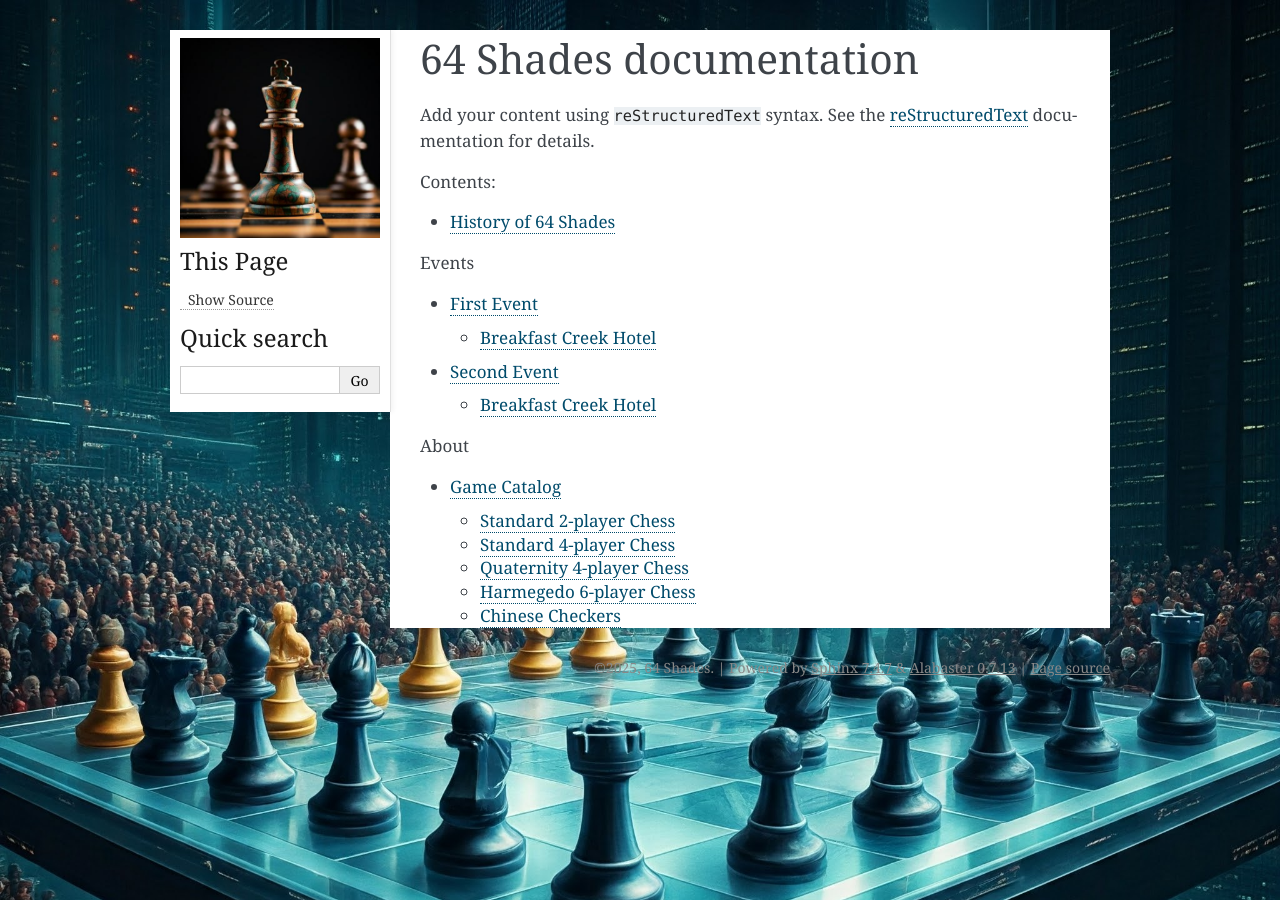
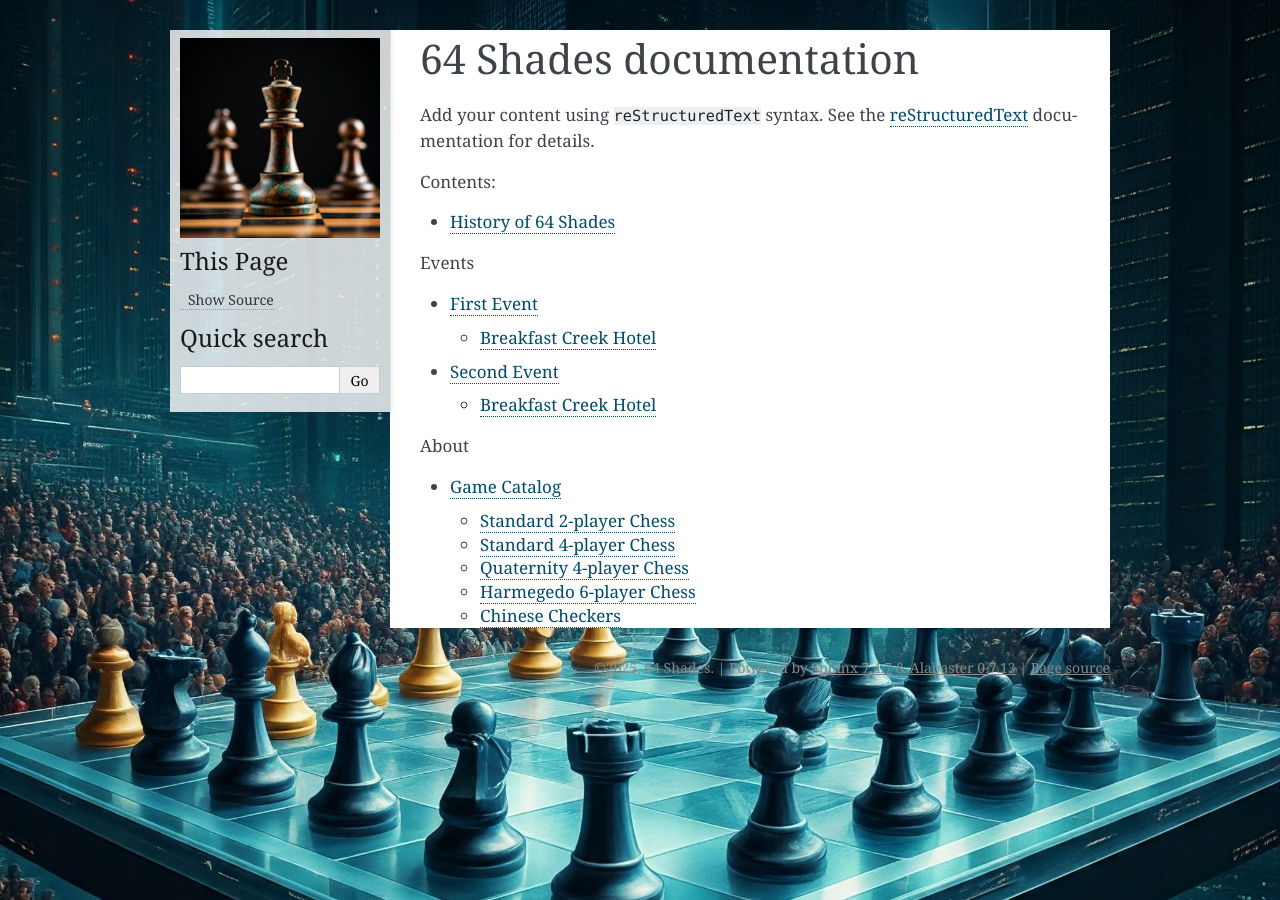
Before and after one commit to 64-shades/64-shades.github.io, a Sphinx documentation site: the page built from doc/source/index.rst, in a window 1280 px wide. Built offline with Sphinx 7.4.7, drawn with Linux system fonts in a browser that asks for light colours.

Commit message:
translucent sidebar (#76)

```diff
--- a/doc/source/_static/css/custom.css
+++ b/doc/source/_static/css/custom.css
@@ -55,3 +55,15 @@ div.sphinxsidebar ul li a {
     border: 1px solid #cccccc;
     background-color: #ffffff;
 }
+
+/* Sidebar */
+div.sphinxsidebar {
+    /* White with 80% opacity */
+    background-color: rgba(255, 255, 255, 0.8) !important;
+}
+
+/* Optional: For narrow/mobile view sidebar */
+.narrow-sidebar {
+    /* White with 80% opacity */
+    background-color: rgba(255, 255, 255, 0.8) !important;
+}
```
